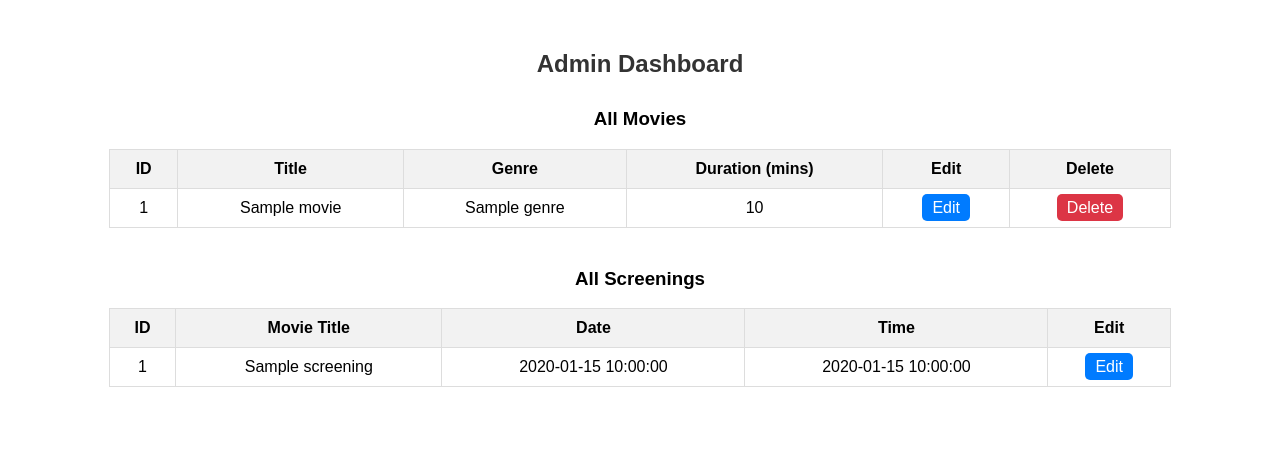
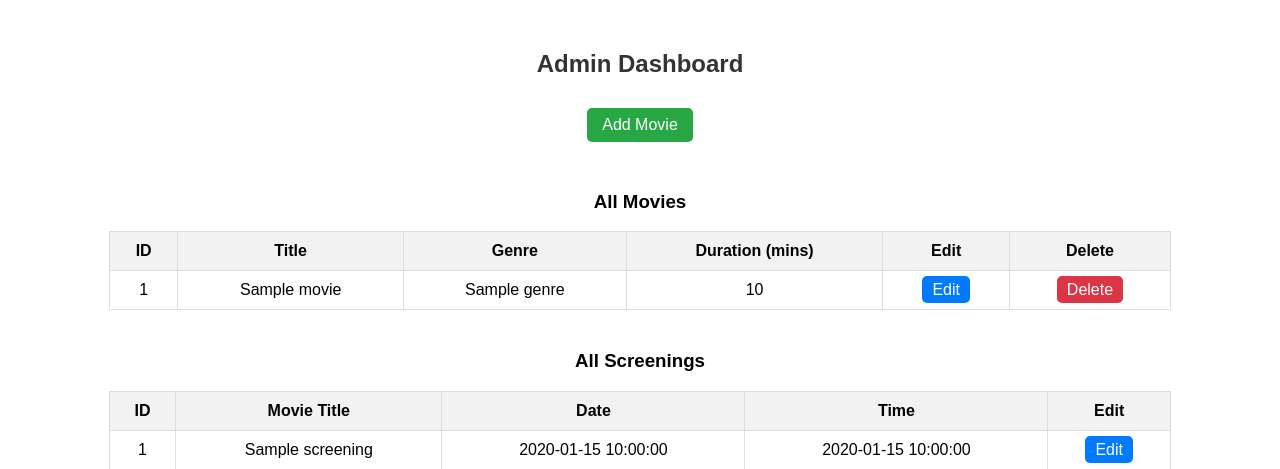
Before and after one commit to Minwauu/Non-Examined-Assessment, a Python web app: template templates/admin/admindashboard.html in a window 1280 px wide. Shown: the top 469 px of the page. Run offline with Jinja, Linux system fonts and the light colour scheme; the template is opened without the code that fills it: most values are stand-ins (such as "Sample title", 1, 10 or a date in 2020).

Commit message:
added buttons (need to fix edit&delete)

```diff
--- a/templates/admin/admindashboard.html
+++ b/templates/admin/admindashboard.html
@@ -40,10 +40,25 @@
         .delete-btn:hover {
             background-color: #c82333;
         }
+        .add-btn {
+            padding: 8px 15px;
+            background-color: #28a745;
+            color: white;
+            border-radius: 5px;
+            text-decoration: none;
+            margin-bottom: 30px;
+            display: inline-block;
+        }
+        .add-btn:hover {
+            background-color: #218838;
+        }
     </style>
 </head>
 <body>
     <h2>Admin Dashboard</h2>
+
+
+    <a href="{{ url_for('main.add_movie') }}" class="add-btn">Add Movie</a>
 
     <!-- Movies Table -->
     <h3>All Movies</h3>
@@ -64,10 +79,10 @@
             <td>{{ movie.genre }}</td>
             <td>{{ movie.duration }}</td>
             <td>
-                <a href="{{ url_for('main.edit_movie', movie_id=movie.id) }}" class="edit-btn">Edit</a>
+                <a href="{{ url_for('main.edit_movie') }}?movie_id={{ movie.id }}" class="edit-btn">Edit</a>
             </td>
             <td>
-                <a href="{{ url_for('main.delete_movie', movie_id=movie.id) }}" class="edit-btn delete-btn">Delete</a>
+                <a href="{{ url_for('main.delete_movie') }}?movie_id={{ movie.id }}" class="edit-btn delete-btn">Delete</a>
             </td>
         </tr>
         {% endfor %}
```
